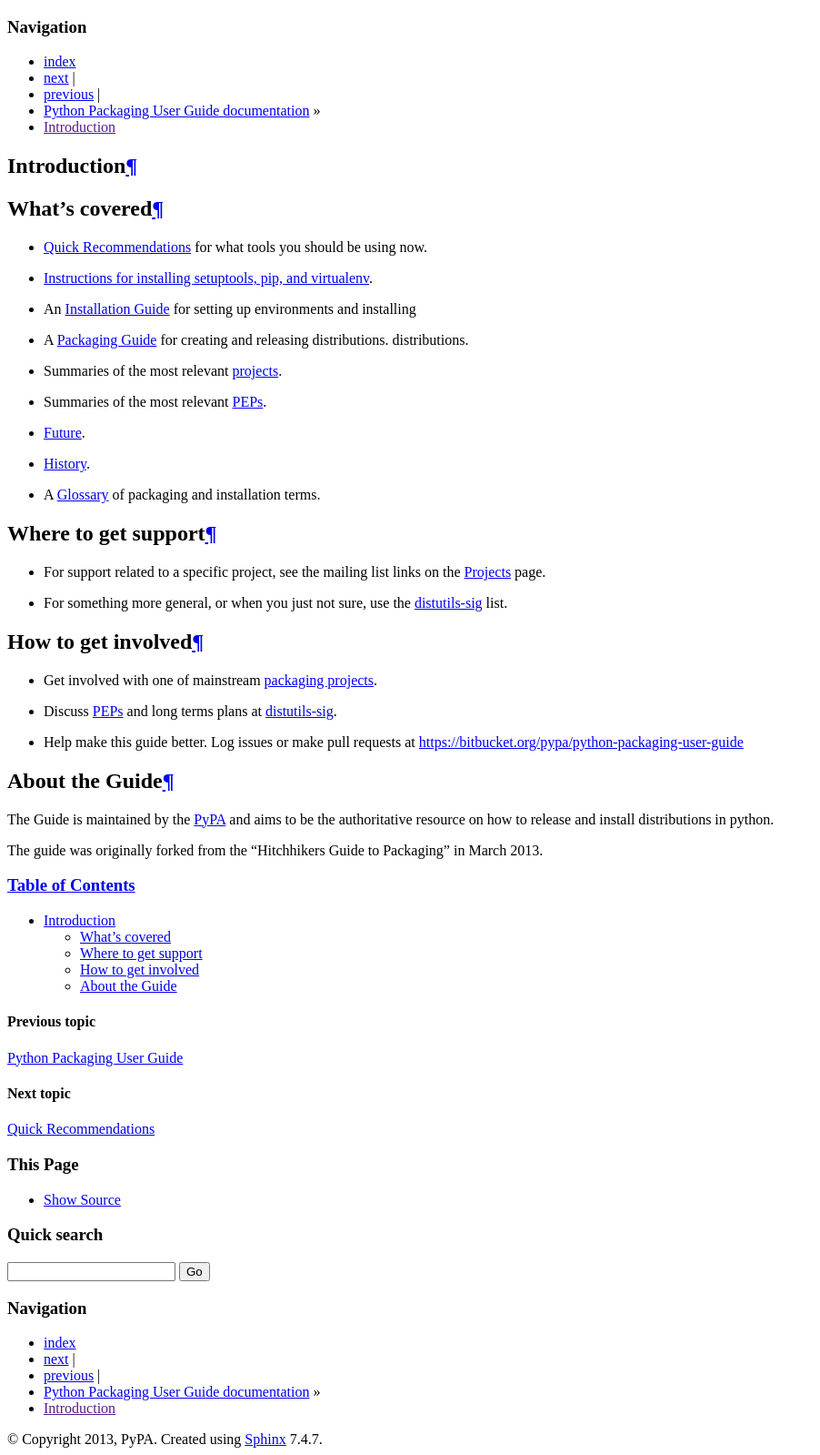
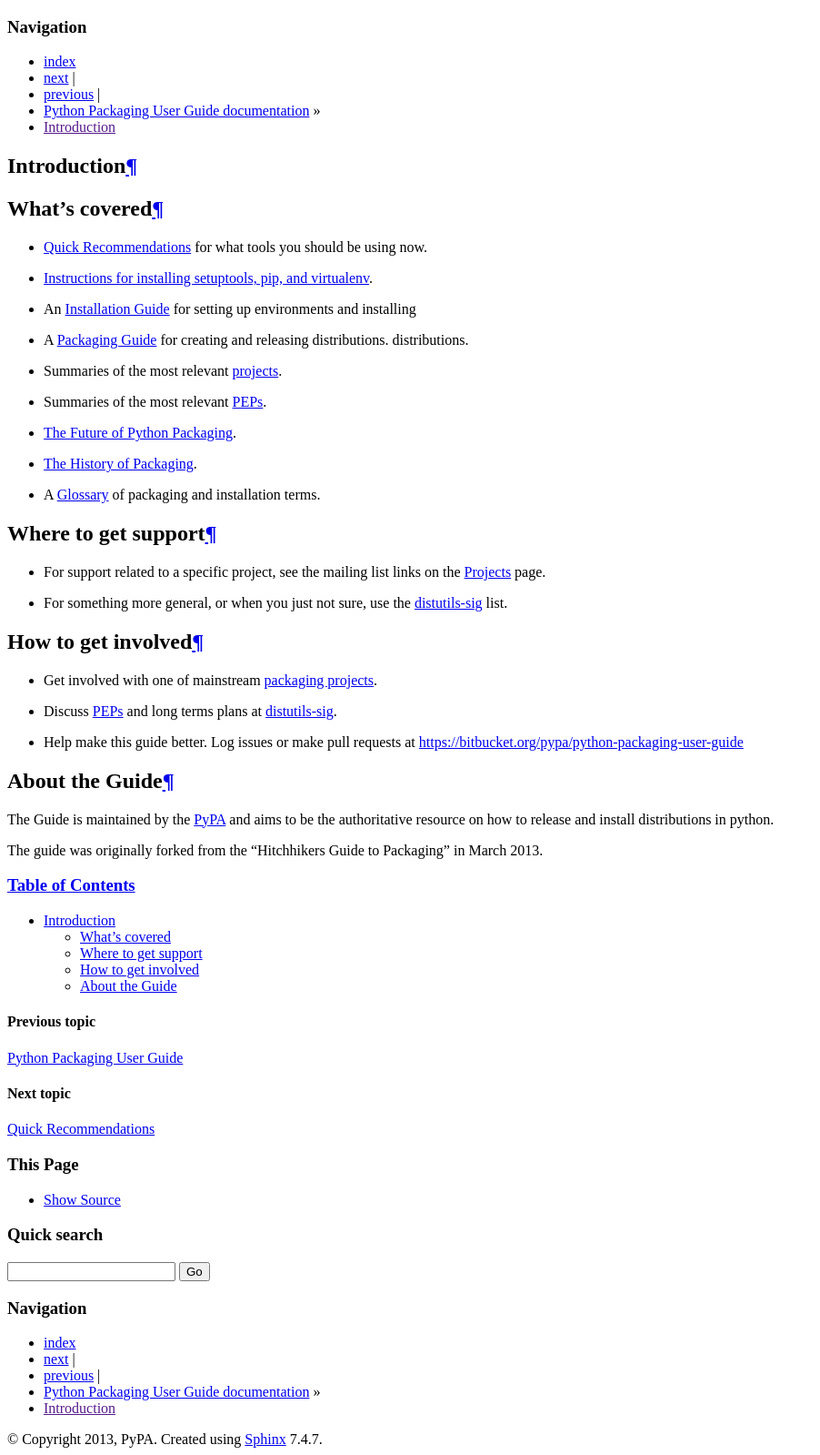
Before and after one commit to pypa/packaging.python.org, a Sphinx documentation site: the page built from source/introduction.rst, in a window 1280 px wide. Shown: the whole page at 91% size, without its empty margins (0-902 px from the left). Built offline with Sphinx 7.4.7, drawn with Linux system fonts in a browser that asks for light colours; some of the changed lines change nothing that is shown.

Commit message:
fix links that had gotten their link names reduced to one word, instead of the document title

```diff
--- a/source/introduction.rst
+++ b/source/introduction.rst
@@ -12,8 +12,8 @@
   distributions.
 * Summaries of the most relevant :doc:`projects <projects>`.
 * Summaries of the most relevant :doc:`PEPs <peps>`.
-* :doc:`Future <future>`.
-* :doc:`History <history>`.
+* :doc:`future`.
+* :doc:`history`.
 * A :doc:`glossary` of packaging and installation terms.
 
 
```
